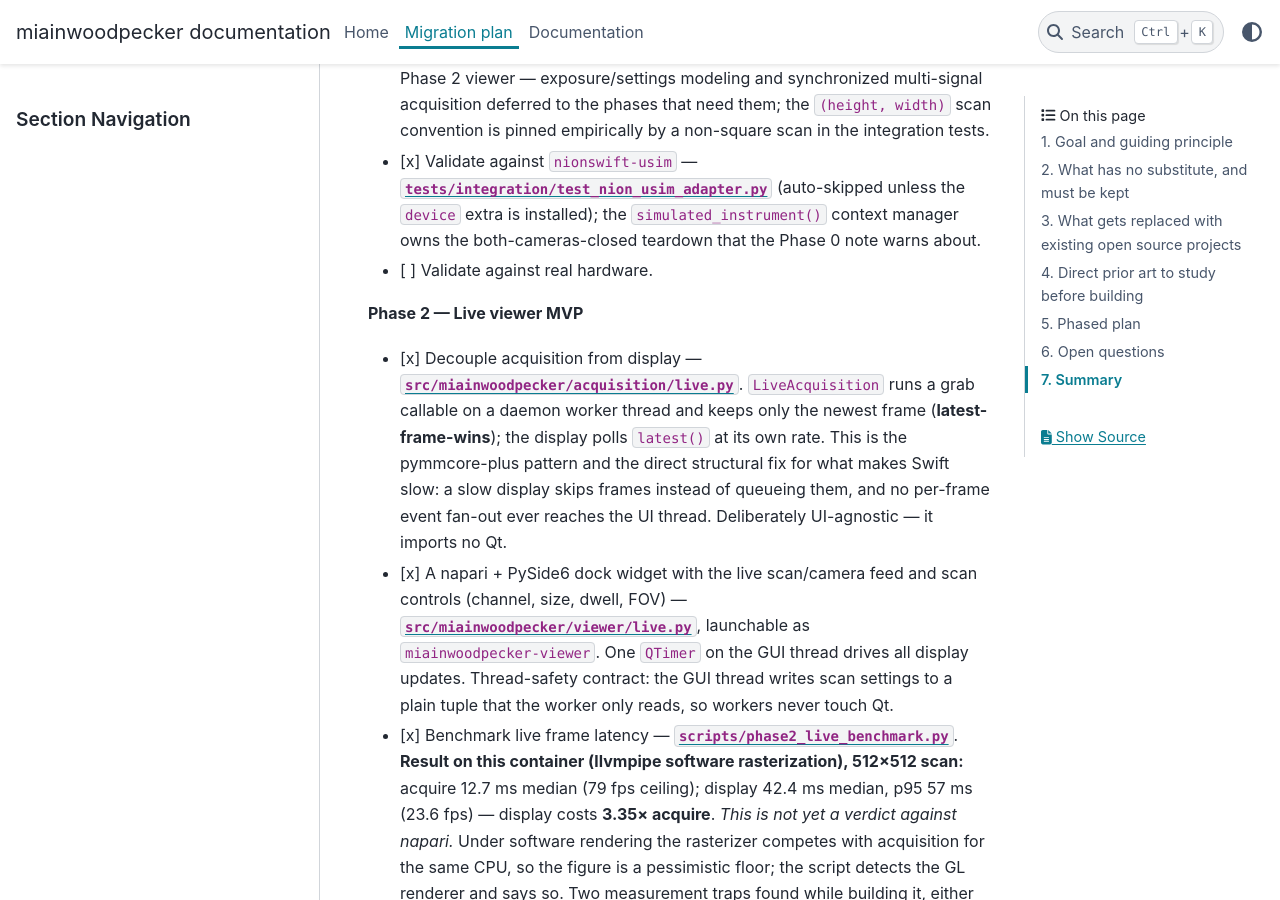
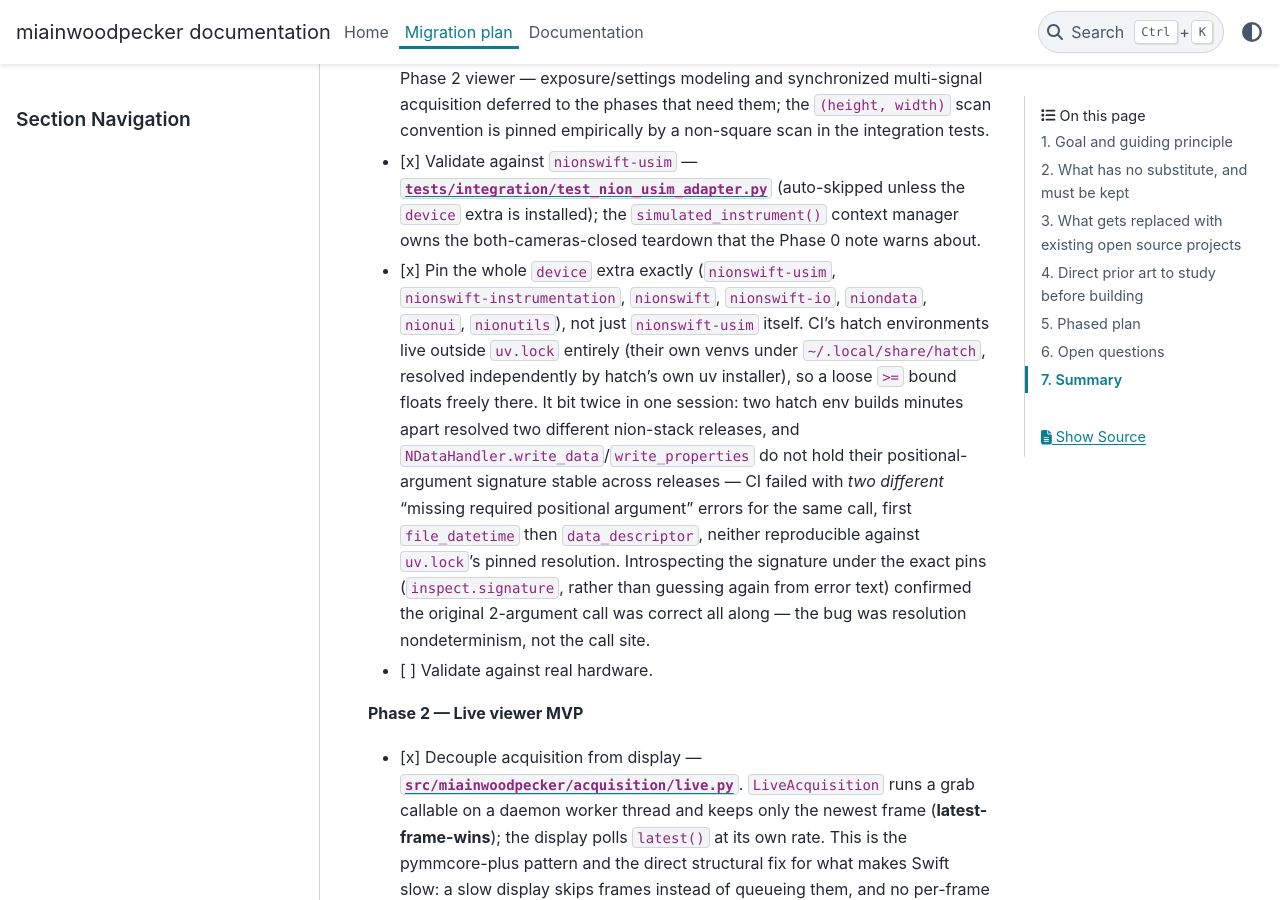
Before and after one commit to msarahan/miainwoodpecker, a Sphinx documentation site: the page built from docs/migration-plan.md, in a window 1280 px wide and 900 px high, scrolled down 5513 px. Built offline with Sphinx 7.4.7 and the PyData theme 0.15.4, drawn with Linux system fonts in a browser that asks for light colours; the version number could not be read and is left out.

Commit message:
Pin the entire device extra exactly, not just nionswift-usim
The keyword-argument fix in the previous commit was correct but treated
the symptom: the real cause is that hatch builds each env (test,
integration, style, docs, ...) in its own venv under
~/.local/share/hatch, resolved independently by hatch's own uv installer,
and never consults this project's uv.lock. With only nionswift-usim
pinned to a loose ">=" bound, that resolution floats freely, and nion's
own packages do not hold internal APIs stable across releases.

That is exactly what happened: two hatch integration-env builds minutes
apart resolved two different nion-stack releases, and
NDataHandler.write_data()/write_properties() failed with two different
"missing 1 required positional argument" errors for the same call - first
'file_datetime', then 'data_descriptor' - neither reproducible against
uv.lock's pinned resolution, which is why local verification kept passing
while CI kept finding a new way to fail.

Pins the whole transitive nion stack exactly (nionswift-usim,
nionswift-instrumentation, nionswift, nionswift-io, niondata, nionui,
nionutils) to the versions uv.lock already resolved, so hatch's
independent resolver is forced onto the same versions. Verified by
removing and rebuilding hatch's integration env from scratch, introspecting
the actual installed write_data signature with inspect.signature rather
than inferring it from error text again, and running the full integration
suite against that freshly pinned, deterministic environment: 35 passed.

```diff
--- a/docs/migration-plan.md
+++ b/docs/migration-plan.md
@@ -145,6 +145,22 @@ problem — read their source and docs before designing our own adapters:
   (auto-skipped unless the `device` extra is installed); the
   `simulated_instrument()` context manager owns the both-cameras-closed
   teardown that the Phase 0 note warns about.
+- [x] Pin the whole `device` extra exactly (`nionswift-usim`,
+  `nionswift-instrumentation`, `nionswift`, `nionswift-io`, `niondata`,
+  `nionui`, `nionutils`), not just `nionswift-usim` itself. CI's hatch
+  environments live outside `uv.lock` entirely (their own venvs under
+  `~/.local/share/hatch`, resolved independently by hatch's own uv
+  installer), so a loose `>=` bound floats freely there. It bit twice in
+  one session: two hatch env builds minutes apart resolved two different
+  nion-stack releases, and `NDataHandler.write_data`/`write_properties`
+  do not hold their positional-argument signature stable across
+  releases — CI failed with *two different* "missing required
+  positional argument" errors for the same call, first `file_datetime`
+  then `data_descriptor`, neither reproducible against `uv.lock`'s
+  pinned resolution. Introspecting the signature under the exact pins
+  (`inspect.signature`, rather than guessing again from error text)
+  confirmed the original 2-argument call was correct all along — the
+  bug was resolution nondeterminism, not the call site.
 - [ ] Validate against real hardware.
 
 **Phase 2 — Live viewer MVP**
```
Also changed, not shown: pyproject.toml (+18 -1 lines), 1 other file.
